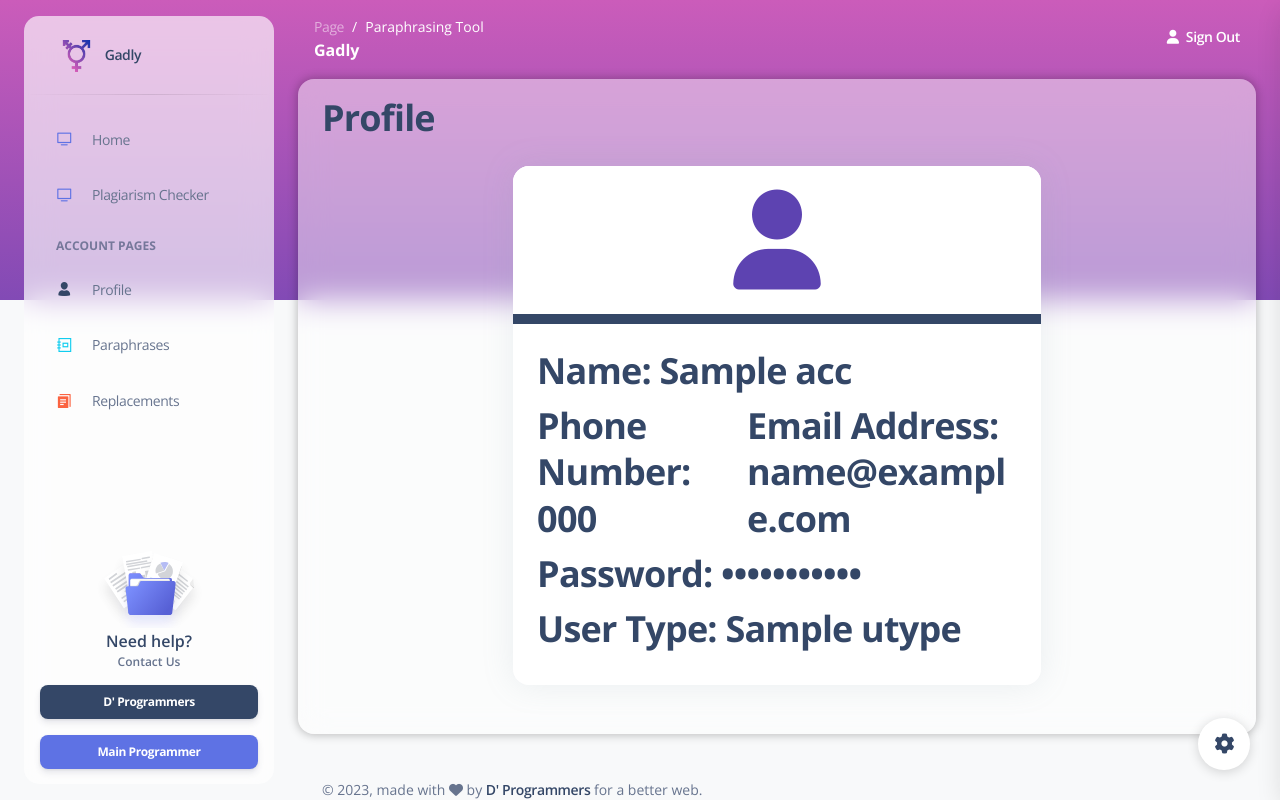
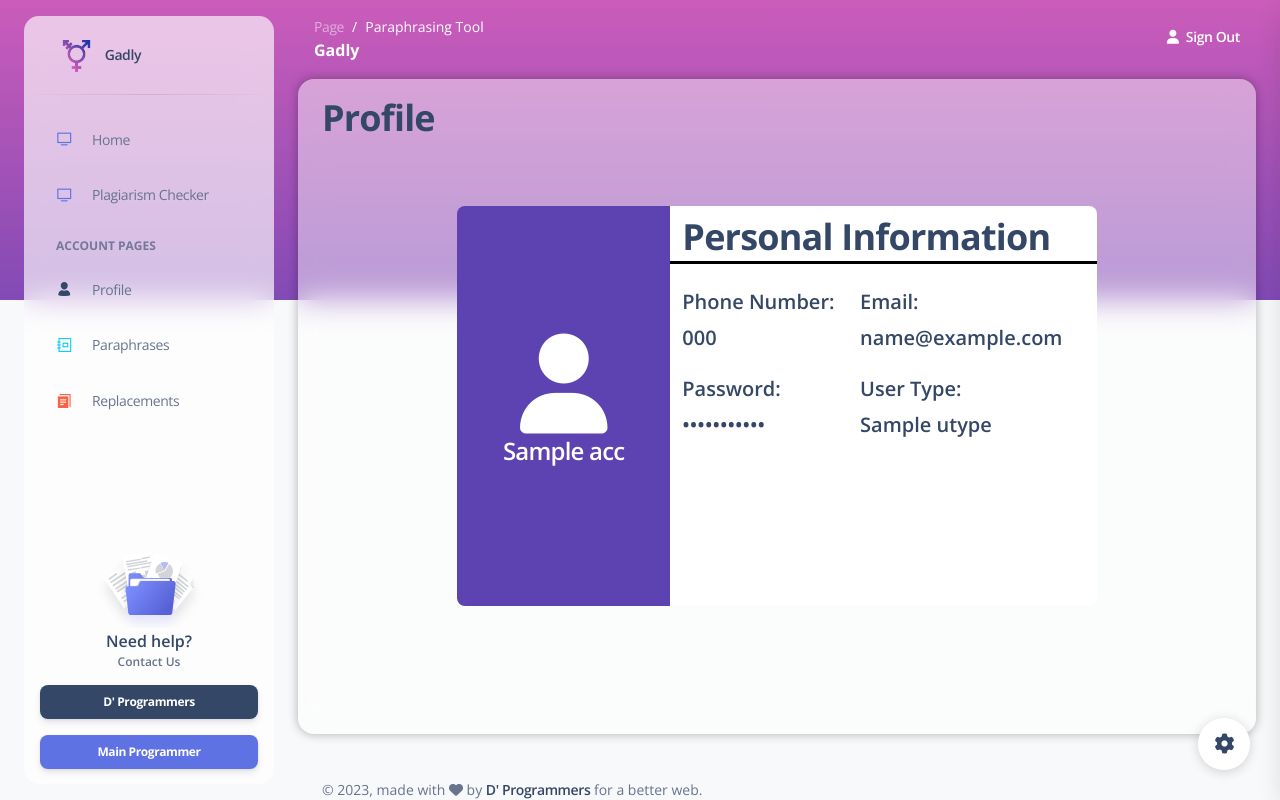
Before and after one commit to mosesalcantara/Gadly, a Django app: template gadly/templates/user/prof.html in a window 1280 px wide. Run offline with Django 4.2, Linux system fonts and the light colour scheme; the template is opened without the code that fills it: most values are stand-ins (such as "Sample title", 1, 10 or a date in 2020); some libraries are stand-ins or nearby versions.

Commit message:
Updated Profile

```diff
--- a/gadly/templates/user/prof.html
+++ b/gadly/templates/user/prof.html
@@ -42,23 +42,38 @@
     .theme-color {
       background-image: linear-gradient(#CB5CBA, #824AB5);
     }
-    .prof_card {
-      width: 57%;
+    .prof_con {
+      height: 50vh;
+      width: 50vw;
+      margin: auto;
       display: flex;
-      margin: auto;
+      position: absolute;
+      top: 50%;
+      left: 50%;
+      transform: translate(-50%, -50%);
     }
-    .icon_con {
-      display: flex;
-      justify-content: center;
+    .part1 {
+      background-color: #5D43B1;
+      color: white;
+      text-align: center;
+      padding-top: 15vh;
+      border-top-left-radius: .5rem;
+      border-bottom-left-radius: .5rem;
     }
-    .user_icon {
-      color: #5D43B1;
+    .part2 {
+      background-color: white;
+      border-top-right-radius: .5rem;
+      border-bottom-right-radius: .5rem;
     }
-    .body_con > div > span {
-      font-size: 10px;
+    .ellipsis {
+      display: block;
+      max-width: 20vw;
+      text-overflow: ellipsis;
+      overflow: hidden;
+      white-space: nowrap;
     }
-    .brdr-b {
-      border-bottom: 10px solid #344767;
+    h4 {
+      color: white;
     }
   </style>
 </head>
@@ -78,28 +93,33 @@
               <h2 class="text-capitalize">Profile</h2>
             </div>
             <div class="card-body p-3" style="height:73vh">
-              <div class="card prof_card">
-                <div class="card-header icon_con brdr-b">
-                  <i class="fa fa-user fa-fw fa-5x user_icon" aria-hidden="true"></i>
+              <div class="row prof_con">
+                <div class="col-4 part1">
+                  <i class="fa fa-user fa-fw fa-5x user_icon mt-2" aria-hidden="true"></i>
+                  <h4>{{acc.name}}</h4>
                 </div>
-                <div class="card-body body_con">
-                  <div class="row">
-                    <h2>Name: <span>{{acc.name}}</span></h2>
-                  </div>
-                  <div class="row">
+                <div class="col-8 part2">
+                  <div class="row mt-2">
+                    <h2 style="border-bottom: 3px solid black;">Personal Information</h2>
+                    <div class="col-5 mt-3">
+                        <h5>Phone Number:</h5>
+                        <h5>{{acc.phone}}</h5>
+                    </div>
+                    <div class="col-7 mt-3">
+                        <h5>Email:</h5>
+                        <h5>{{acc.email}}</h5>
+                    </div>
+                </div>
+                <div class="row mt-3">
                     <div class="col-5">
-                      <h2>Phone Number: <span>{{acc.phone}}</span></h2>
+                        <h5>Password:</h5>
+                        <h5 class="ellipsis hidetext">{{acc.pswd}}</h5>
                     </div>
                     <div class="col-7">
-                      <h2>Email Address: <span>{{acc.email}}</span></h2>
+                        <h5>User Type:</h5>
+                        <h5>{{acc.utype}}</h5>
                     </div>
-                  </div>
-                  <div class="row">
-                    <h2>Password: <span class="hidetext">{{acc.pswd}}</span></h2>
-                  </div>
-                  <div class="row">
-                    <h2>User Type: <span>{{acc.utype}}</span></h2>
-                  </div>
+                </div>
                 </div>
               </div>
             </div>
```
